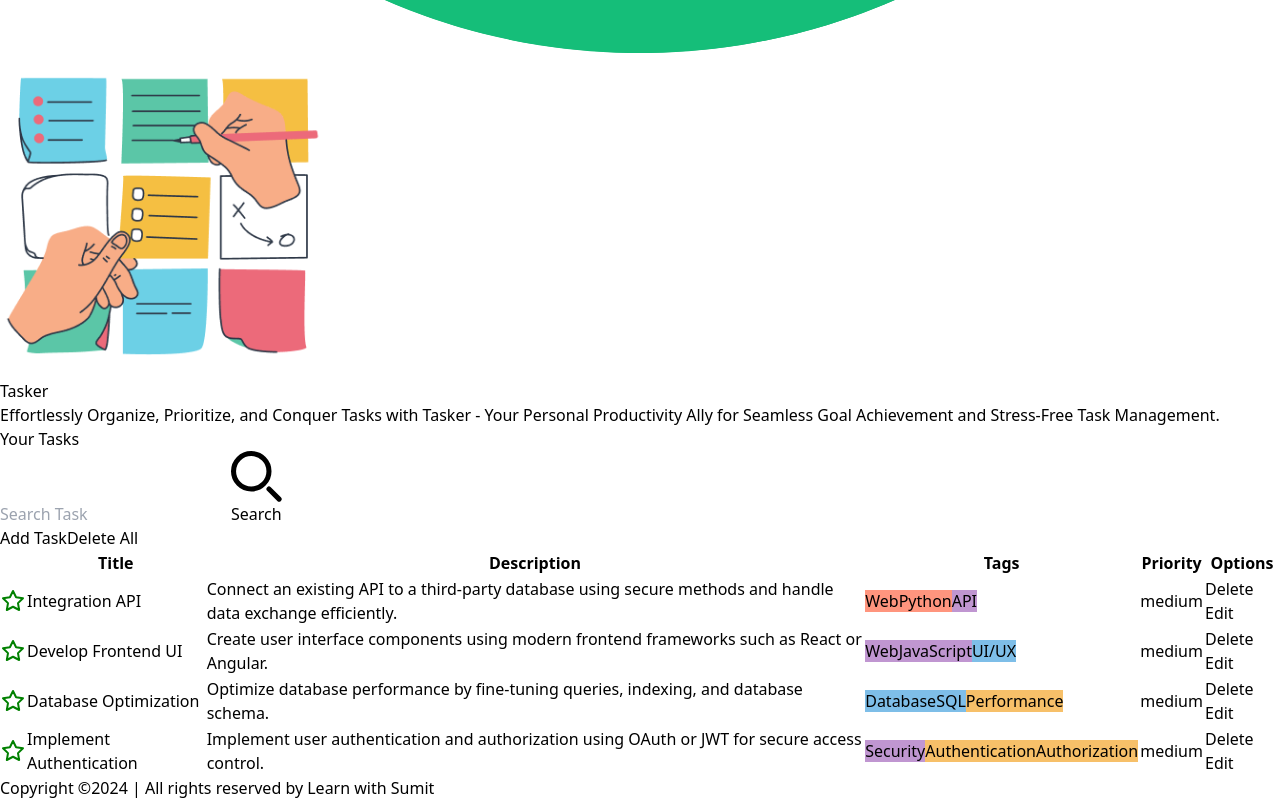
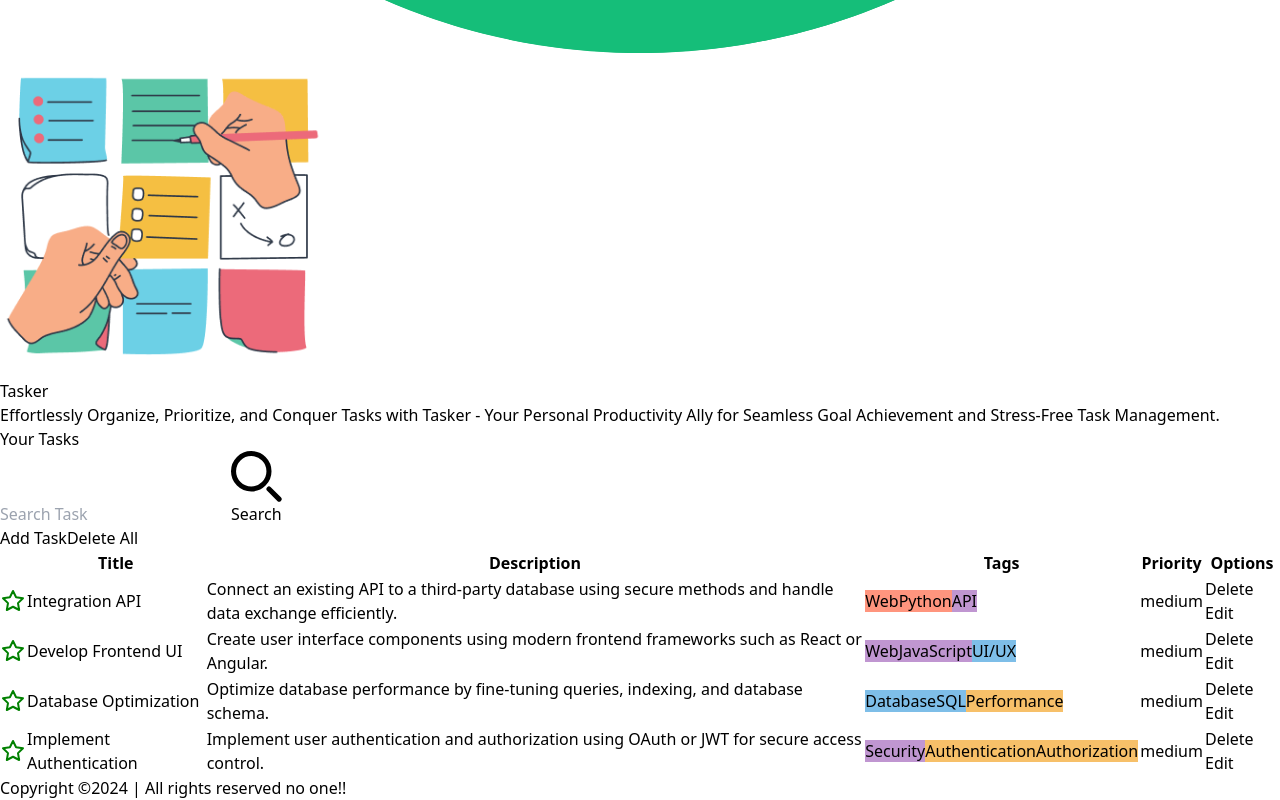
Before and after one commit to muhamash/react-task-basic, a React (Vite) app: page / in a window 1280 px wide. Shown: the part 1227-2027 px from the top of the page. Built offline with nearby package versions, Linux system fonts and the light colour scheme.

Commit message:
footer updated

```diff
--- a/src/components/Footer.jsx
+++ b/src/components/Footer.jsx
@@ -7,7 +7,7 @@ const Footer = () =>
         <footer className="py-6 md:py-8">
             <div className="container mx-auto">
                 <p className="text-center text-xs text-[#6A6A6A] lg:text-sm">
-                    Copyright ©2024 | All rights reserved by Learn with Sumit
+                    Copyright ©2024 | All rights reserved no one!!
                 </p>
             </div>
         </footer>
```
